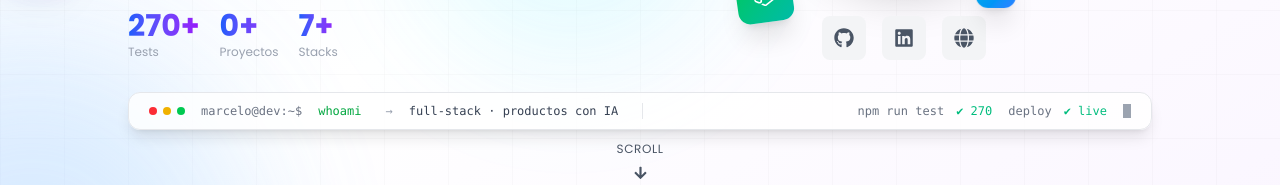
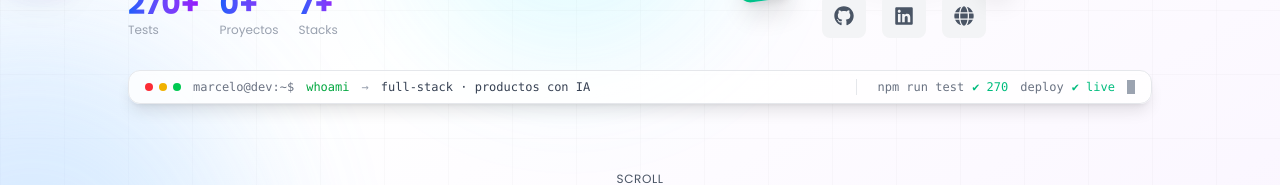
Before and after one commit to MarceloAdan73/marcelo-palma-portfolio, a Next.js app: page / in a window 1280 px wide. Shown: the part 502-687 px from the top of the page. Built offline with nearby package versions, Linux system fonts and the light colour scheme; no server answers.

Commit message:
fix: terminal del hero en una sola línea garantizada (truncate) y con espacio libre del indicador Scroll

```diff
--- a/components/Hero.tsx
+++ b/components/Hero.tsx
@@ -118,32 +118,32 @@ const TerminalCard: React.FC = () => {
   const dark = theme === 'dark';
 
   return (
-    <div className={`w-full flex items-center gap-3 md:gap-4 px-4 md:px-5 py-2.5 font-mono text-[11px] md:text-xs rounded-xl border overflow-hidden shadow-lg backdrop-blur-sm ${
+    <div className={`w-full flex flex-nowrap items-center gap-2 md:gap-3 px-3 md:px-4 py-2 font-mono text-[11px] md:text-xs rounded-xl border overflow-hidden shadow-lg backdrop-blur-sm ${
       dark ? 'bg-gray-950/70 border-gray-700/70' : 'bg-white/80 border-gray-200'
     }`}>
-      <span className="hidden sm:flex items-center gap-1.5 shrink-0">
+      <span className="hidden sm:flex items-center gap-1.5 shrink-0 whitespace-nowrap">
         <span className="w-2 h-2 rounded-full bg-red-500" />
         <span className="w-2 h-2 rounded-full bg-yellow-500" />
         <span className="w-2 h-2 rounded-full bg-green-500" />
       </span>
-      <span className={`shrink-0 ${dark ? 'text-gray-400' : 'text-gray-500'}`}>marcelo@dev:~$</span>
-      <span className={dark ? 'text-green-400' : 'text-green-600'}>whoami</span>
-      <span className={`ml-2 ${dark ? 'text-gray-500' : 'text-gray-400'}`}>→</span>
-      <span className={dark ? 'text-gray-300' : 'text-gray-700'}>
+      <span className={`shrink-0 whitespace-nowrap ${dark ? 'text-gray-400' : 'text-gray-500'}`}>marcelo@dev:~$</span>
+      <span className={`shrink-0 whitespace-nowrap ${dark ? 'text-green-400' : 'text-green-600'}`}>whoami</span>
+      <span className={`shrink-0 whitespace-nowrap ${dark ? 'text-gray-500' : 'text-gray-400'}`}>→</span>
+      <span className={`flex-1 min-w-0 truncate ${dark ? 'text-gray-300' : 'text-gray-700'}`}>
         <span className="lg:hidden">{language === 'es' ? 'full-stack · IA' : 'full-stack · AI'}</span>
         <span className="hidden lg:inline">{language === 'es' ? 'full-stack · productos con IA' : 'full-stack · AI-powered products'}</span>
       </span>
-      <span className="sm:hidden ml-auto text-emerald-500 shrink-0">✔ live</span>
+      <span className="sm:hidden ml-auto shrink-0 whitespace-nowrap text-emerald-500">✔ live</span>
       <span className={`hidden sm:block mx-2 h-4 w-px shrink-0 ${dark ? 'bg-gray-700' : 'bg-gray-200'}`} />
-      <span className={`hidden sm:flex items-center gap-3 ml-auto ${dark ? 'text-gray-400' : 'text-gray-500'}`}>
+      <span className={`hidden sm:flex ml-auto items-center gap-2 shrink-0 whitespace-nowrap ${dark ? 'text-gray-400' : 'text-gray-500'}`}>
         <span className="hidden lg:inline">npm run test</span>
         <span className="text-emerald-500">✔ 270</span>
       </span>
-      <span className={`hidden sm:flex items-center gap-3 shrink-0 ${dark ? 'text-gray-400' : 'text-gray-500'}`}>
+      <span className={`hidden sm:flex items-center gap-2 shrink-0 whitespace-nowrap ${dark ? 'text-gray-400' : 'text-gray-500'}`}>
         <span className="hidden lg:inline">deploy</span>
         <span className="text-emerald-500">✔ live</span>
       </span>
-      <span className="inline-block w-2 h-3.5 bg-gray-400 animate-pulse shrink-0" />
+      <span className="inline-block w-2 h-3.5 bg-gray-400 animate-pulse shrink-0 whitespace-nowrap" />
     </div>
   );
 };
@@ -286,7 +286,7 @@ const Hero: React.FC<{ projectCount?: number }> = ({ projectCount = 15 }) => {
         </motion.div>
       </div>
 
-      <div className="container mx-auto px-4 relative z-10 pt-6 pb-16 lg:pt-8 lg:pb-20">
+      <div className="container mx-auto px-4 relative z-10 pt-6 pb-28 lg:pt-8 lg:pb-32">
         <motion.div
           className="max-w-5xl mx-auto"
           variants={staggerContainer}
@@ -595,7 +595,7 @@ const Hero: React.FC<{ projectCount?: number }> = ({ projectCount = 15 }) => {
             initial={{ opacity: 0 }}
             animate={{ opacity: 1 }}
             transition={{ delay: 1.5 }}
-            className="absolute bottom-8 left-1/2 transform -translate-x-1/2"
+            className="absolute bottom-6 left-1/2 transform -translate-x-1/2"
           >
             <Link
               href="#about"
```
